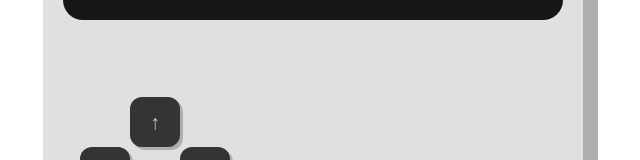
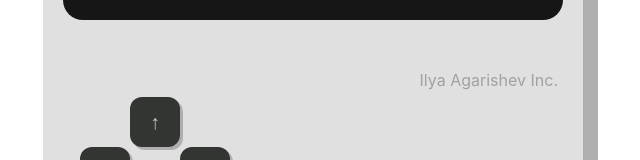
Before and after one commit to IlyaAgarishev/react-gameboy, a React (Create React App) app: page / in a window 1280 px wide. Shown: the part 370-530 px from the top of the page, without its empty margins (327-967 px from the left). Built offline with nearby package versions, Linux system fonts and the light colour scheme.

Commit message:
created made by comp MadeBy

```diff
--- a/src/components/Gameboy/Gameboy.tsx
+++ b/src/components/Gameboy/Gameboy.tsx
@@ -3,6 +3,7 @@ import Screen from "../Screen";
 import DirectionalButtons from "../DirectionalButtons";
 import EnterButton from "../EnterButton";
 import DiagonalLines from "../DiagonalLines";
+import MadeBy from "../MadeBy";
 
 const Gameboy = () => {
   return (
@@ -11,6 +12,7 @@ const Gameboy = () => {
         <Screen />
       </div>
       <div className={styles.downBlock}>
+        <MadeBy />
         <DirectionalButtons />
         <EnterButton />
         <DiagonalLines />
--- /dev/null
+++ b/src/components/MadeBy/MadeBy.module.css
@@ -0,0 +1,13 @@
+.madeByWrapper {
+  display: flex;
+  width: 100%;
+  background: red;
+  justify-content: flex-end;
+}
+
+.madeBy {
+  position: absolute;
+  margin-top: 40px;
+  margin-right: 5px;
+  color: #a1a1a1;
+}
--- /dev/null
+++ b/src/components/MadeBy/MadeBy.tsx
@@ -0,0 +1,12 @@
+import React from "react";
+import styles from "./MadeBy.module.css";
+
+const MadeBy = () => {
+  return (
+    <div className={styles.madeByWrapper}>
+      <div className={styles.madeBy}>Ilya Agarishev Inc.</div>
+    </div>
+  );
+};
+
+export default React.memo(MadeBy);
--- /dev/null
+++ b/src/components/MadeBy/index.ts
@@ -0,0 +1,3 @@
+import MadeBy from "./MadeBy";
+
+export default MadeBy;
```
